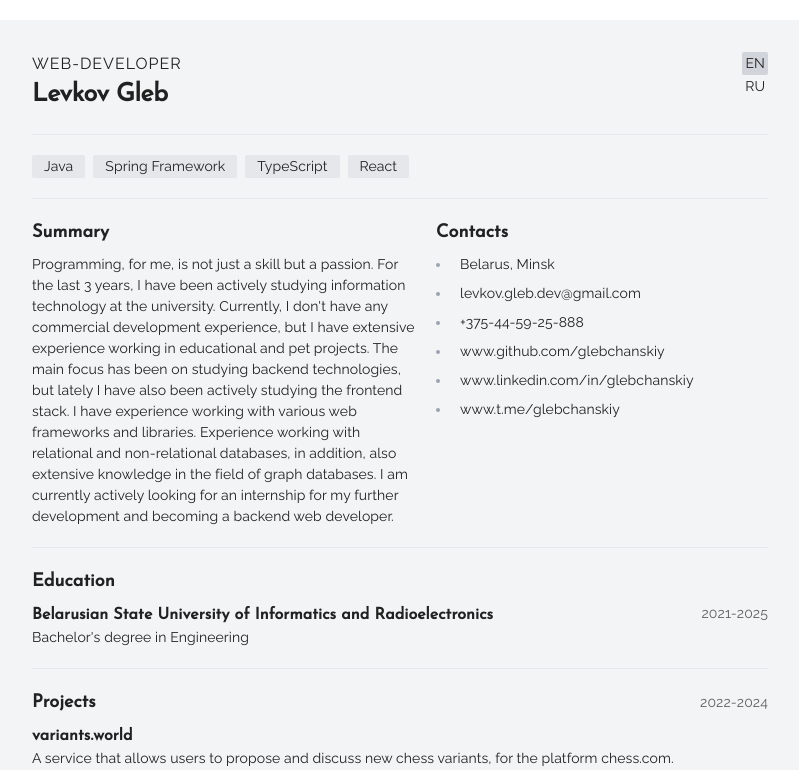
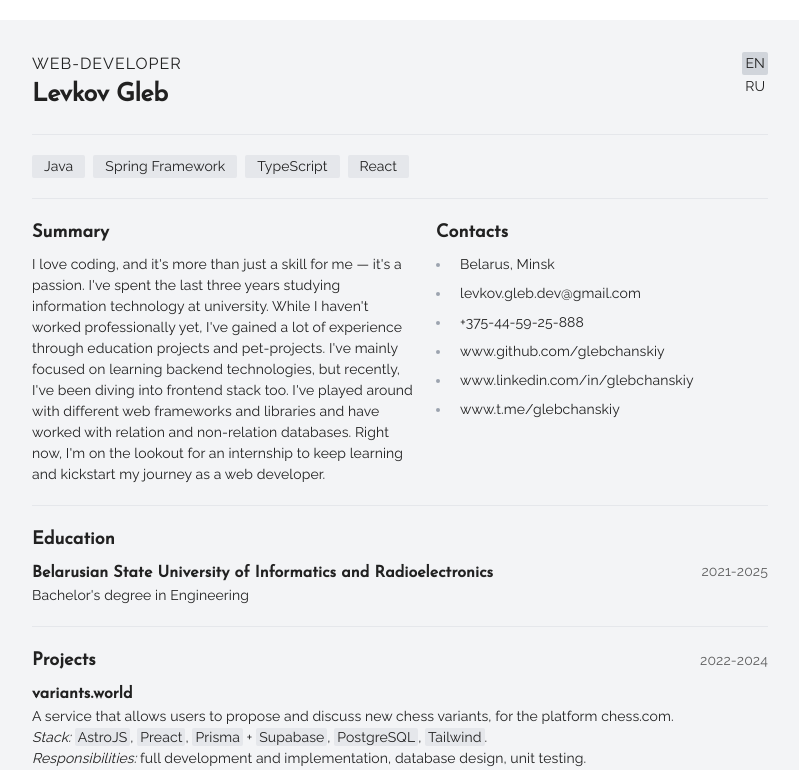
Before and after one commit to glebchanskiy/glebchanskiy.github.io, a Preact app: page / in a window 1280 px wide. Shown: the top 770 px of the page, without its empty margins (240-1039 px from the left). Built offline with nearby package versions, Linux system fonts and the light colour scheme.

Commit message:
refactor: profile text

```diff
--- a/src/data/state.js
+++ b/src/data/state.js
@@ -49,7 +49,7 @@ const skillsEn = [
 ].map(makeItSkill)
 
 const profileEn =
-  "Programming, for me, is not just a skill but a passion. For the last 3 years, I have been actively studying information technology at the university. Currently, I don't have any commercial development experience, but I have extensive experience working in educational and pet projects. The main focus has been on studying backend technologies, but lately I have also been actively studying the frontend stack. I have experience working with various web frameworks and libraries. Experience working with relational and non-relational databases, in addition, also extensive knowledge in the field of graph databases. I am currently actively looking for an internship for my further development and becoming a backend web developer."
+  "I love coding, and it's more than just a skill for me — it's a passion. I've spent the last three years studying information technology at university. While I haven't worked professionally yet, I've gained a lot of experience through education projects and pet-projects. I've mainly focused on learning backend technologies, but recently, I've been diving into frontend stack too. I've played around with different web frameworks and libraries and have worked with relation and non-relation databases. Right now, I'm on the lookout for an internship to keep learning and kickstart my journey as a web developer."
 const profileRu =
   "Программирование для меня - это не просто навык, а страсть. Последние 3 года я активно изучаю  информационные технологии в универе. На данный момент у меня отсутствует коммерческий опыт разработки, однако имеется большой опыт работы над учебными и пет-проектами. Основной акцент делал на изучении backend технологий, но последнее время также активно изучаю frontend стек. Есть опыт работы с различными web-фреймворками и библиотеками. Опыт работы с реляционными и не реляционными базами данных, а также обширные знания в области графовых баз данных. В настоящее время активно ищу стажировку для своего дальнейшего развития и становления в роли web-разработчика."
 
```
Also changed, not shown: 3 other files (tests, documents, lock files or other folders).
